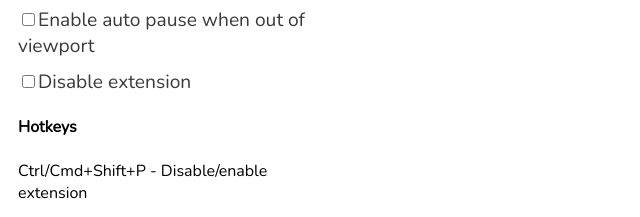
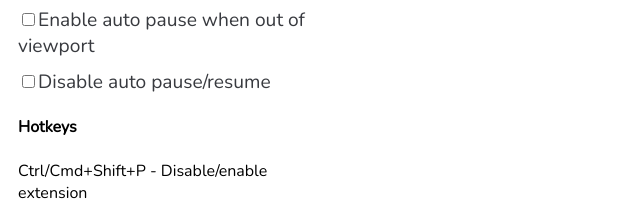
Before and after one commit to drodil/youtube_auto_pause, a browser extension: page options.html in a window 1280 px wide. Shown: the part 177-394 px from the top of the page, 0-640 px from the left. Drawn offline with nearby package versions, Linux system fonts and the light colour scheme.

Commit message:
fix: better description for disabling

```diff
--- a/options.html
+++ b/options.html
@@ -39,7 +39,7 @@
         <label><input type="checkbox" id="autopause"><span class="label-text">Enable auto pause on tab unfocus</span></label>
         <label><input type="checkbox" id="autoresume"><span class="label-text">Enable auto resume on tab focus</span></label>
         <label><input type="checkbox" id="scrollpause"><span class="label-text">Enable auto pause when out of viewport</span></label>
-        <label><input type="checkbox" id="disabled"><span class="label-text">Disable extension</span></label>
+        <label><input type="checkbox" id="disabled"><span class="label-text">Disable auto pause/resume</span></label>
 		<h4>Hotkeys</h4>
 		<p>Ctrl/Cmd+Shift+P - Disable/enable extension</p>
 		<p>Ctrl/Cmd+Shift+Space - Toggle play/pause<p>
```
